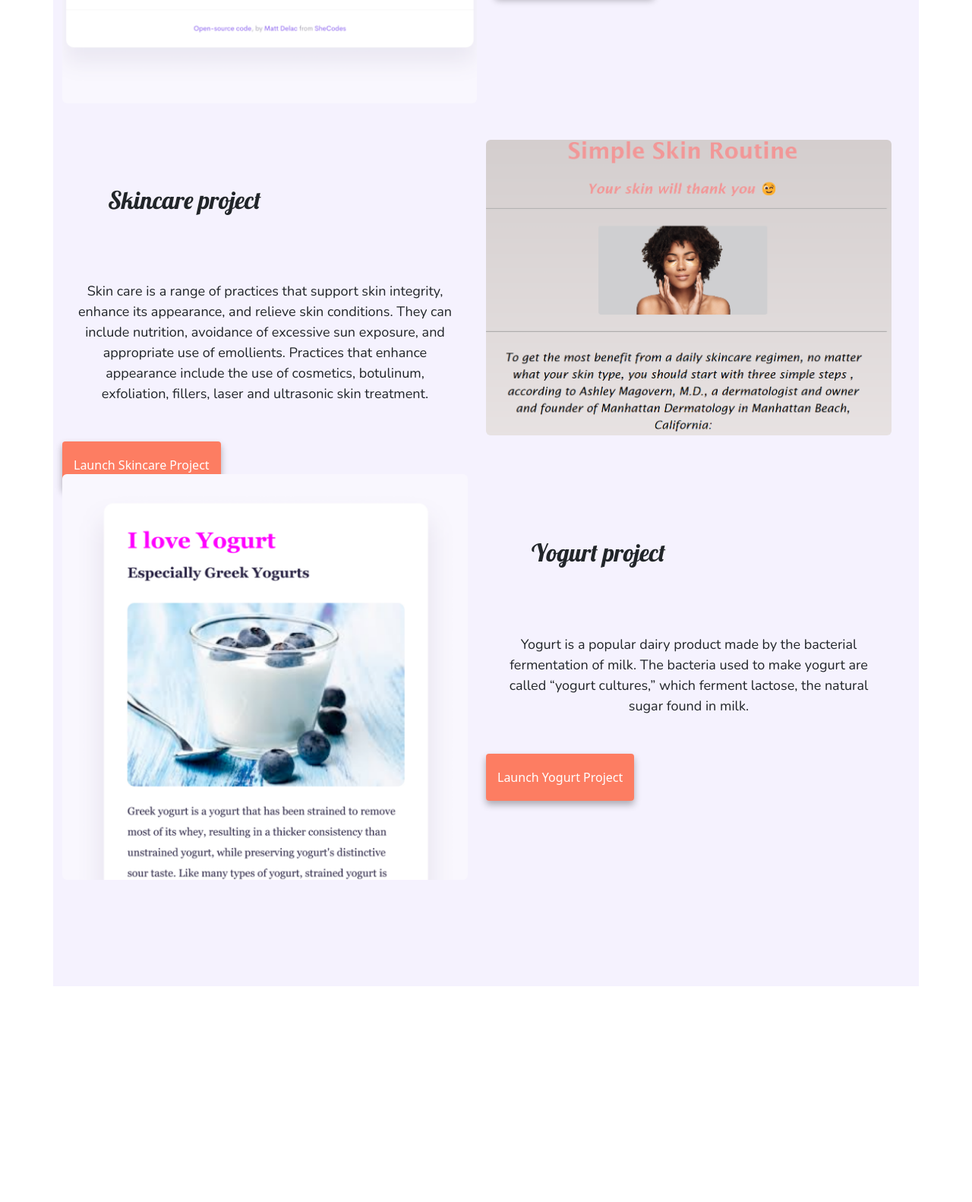
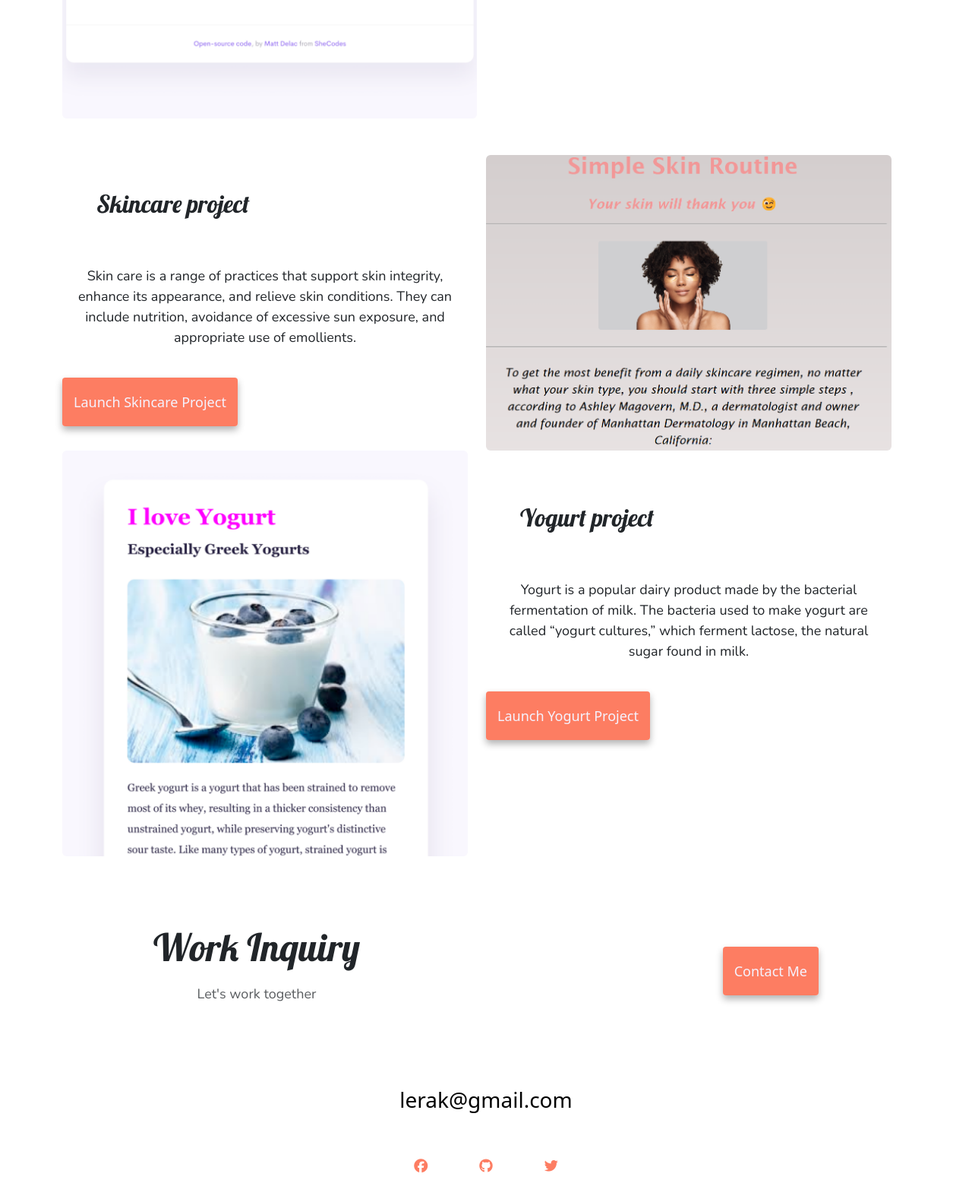
Before and after one commit to Motsoeneg/project-About-Me, a plain HTML site: page index.html in a window 1280 px wide. Shown: the part 1124-2706 px from the top of the page at 76% size. Before the commit the page ends 2422 px from the top, so only its background shows below. Drawn offline with nearby package versions, Linux system fonts and the light colour scheme; a web font is replaced by a local one.

Commit message:
added footer styling

```diff
--- a/index.html
+++ b/index.html
@@ -69,7 +69,7 @@
       </div>
     </nav>
     <div class="hero">
-      <h2>👋 Hi I am</h2>
+      <h2>Hi I am</h2>
       <h1>Sinqobile Motsoeneng</h1>
       <h3 class="mb-3">Front-end developer, based in Durban</h3>
       <div class="navigation-links">
@@ -97,7 +97,7 @@
             horizons by providing you with the most accurate weather in Africa.
           </p>
           <div class="mt-5">
-            <a href="#" class="primary-link" title="Launch weather project">
+            <a href="#" class="btn-branding" title="Launch weather project">
               Launch weather project
             </a>
           </div>
@@ -110,17 +110,15 @@
               Skin care is a range of practices that support skin integrity,
               enhance its appearance, and relieve skin conditions. They can
               include nutrition, avoidance of excessive sun exposure, and
-              appropriate use of emollients. Practices that enhance appearance
-              include the use of cosmetics, botulinum, exfoliation, fillers,
-              laser and ultrasonic skin treatment.
+              appropriate use of emollients.
             </p>
             <div class="mt-5">
-              <a href="#" class="primary-link" title="Launch skincare app"
+              <a href="#" class="btn-branding" title="Launch skincare app"
                 >Launch skincare project</a
               >
             </div>
           </div>
-          <div class="col-6 d-none d-md-block">
+          <div class="col d-none d-md-block">
             <img
               src="images/skin.png"
               class="img-fluid rounded"
@@ -144,13 +142,46 @@
               in milk.
             </p>
             <div class="mt-5">
-              <a href="#" class="primary-link" title="Launch yogurt project"
+              <a href="#" class="btn-branding" title="Launch yogurt project"
                 >Launch Yogurt project</a
               >
             </div>
           </div>
         </div>
       </div>
+      <footer>
+        <div
+          class="contact-box d-flex justify-content-between mb-5 d-none d-md-flex"
+        >
+          <div>
+            <h4>Work Inquiry</h4>
+            <p class="text-muted">Let's work together</p>
+          </div>
+          <div class="mt-5">
+            <a href="contact.html" class="btn-branding" title="contact me"
+              >Contact me</a
+            >
+          </div>
+        </div>
+
+        <div class="d-flex justify-content-center mb-5">
+          <a href="mailto:lerak@gmail.com" class="email-link"
+            >lerak@gmail.com</a
+          >
+        </div>
+        <div class="social-links d-flex justify-content-center mb-5">
+          <a href="https//www.facebaook.com" target="_blank">
+            <i class="fa-brands fa-facebook"></i
+          ></a>
+
+          <a href="https//www.github.com" target="_blank"
+            ><i class="fa-brands fa-github"></i
+          ></a>
+          <a href="https//www.twitter.com" target="_blank"
+            ><i class="fa-brands fa-twitter"></i
+          ></a>
+        </div>
+      </footer>
     </div>
   </body>
 </html>
--- a/style.css
+++ b/style.css
@@ -14,6 +14,22 @@ font-family: 'Oswald', sans-serif; */
 
 body {
   margin: 60px auto;
+}
+
+h3 {
+  font-size: 24px;
+  opacity: 0.7;
+}
+
+p {
+  font-family: var(--sub-heading-font);
+  padding: 10px;
+  font-size: 18px;
+  line-height: 1.5;
+  text-align: center;
+}
+footer {
+  margin: 60px 0;
 }
 
 .hero {
@@ -38,18 +54,6 @@ body {
   font-size: 36px;
 }
 
-h3 {
-  font-size: 24px;
-  opacity: 0.7;
-}
-
-p {
-  font-family: var(--sub-heading-font);
-  padding: 20px;
-  font-size: 18px;
-  line-height: 1.5;
-  text-align: center;
-}
 .about-content {
   background-color: var(--secondary-color);
   text-align: center;
@@ -72,33 +76,14 @@ p {
   line-height: 1.5;
   text-align: center;
 }
-.button {
-  margin: 20px;
-  border-radius: 4px;
-  padding: 20px 15px;
-  text-decoration: none;
-  text-transform: capitalize;
-  font-size: 18px;
-  line-height: 27px;
-  padding: 12px 20px;
-  padding-bottom: 20px;
-  background: var(--primary-color);
-  box-shadow: var(--box-shadow);
-  color: var(--secondary-color);
-}
+
 .homepage {
   padding: 140px;
-  background: var(--secondary-color);
 }
 
 .heading {
   font-family: var(--primary-font-heading);
-  padding: 60px;
-}
-.navigation-links {
-  display: flex;
-  margin-top: 40px;
-  justify-content: center;
+  padding: 45px;
 }
 
 .navigation-links a {
@@ -122,31 +107,18 @@ p {
   border: 1px solid #fd7d62;
 }
 
-.homepage-link {
-  color: var(--primary-color);
-  text-align: center;
-  display: block;
-}
-
-.email-link {
-  display: flex;
-  justify-content: center;
-  color: var(--primary-color);
-  font-size: 28px;
-  text-decoration: none;
-}
-
-.email-link:hover {
-  text-decoration: underline;
-}
-.primary-link {
+.btn-branding {
+  font-size: 18px;
+  line-height: 27px;
+  padding: 12px 20px;
+  padding-bottom: 20px;
   border-radius: 4px;
   padding: 20px 15px;
   text-decoration: none;
   text-transform: capitalize;
   background: var(--primary-color);
   box-shadow: var(--box-shadow);
-  color: white;
+  color: var(--secondary-color);
 }
 .content-container {
   text-align: center;
@@ -158,19 +130,48 @@ p {
   font-family: var(--primary-font-heading);
 }
 .logo {
-  width: 100px;
+  width: 120px;
+}
+
+footer .email-link {
+  color: black;
+  font-size: 28px;
+  text-decoration: none;
+}
+footer .social-links i {
+  margin: 0 20px;
+  color: var(--primary-color);
+  background-color: var(--secondary-colorss);
+  padding: 10px 14px;
+  font-size: 18px;
+  border-radius: 50%;
+  transition: all 100ms ease-in-out;
+}
+footer .social-links i:hover {
+  color: black;
+  background-color: var(--primary-color);
+}
+footer .contact-box h4 {
+  font-size: 50px;
+  text-align: center;
+  font-family: var(--primary-font-heading);
+}
+footer .contact-box {
+  padding: 30px 120px;
+  border-radius: 10px;
+}
+.email-link:hover {
+  color: var(--primary-color);
+  text-decoration: underline;
 }
 
 @media (max-width: 600px) {
-  .about-content h1 {
-    font-size: 48px;
+  .hero h1 {
+    font-size: 40px;
   }
-  .about-content {
-    text-align: center;
-    padding: 0;
+  footer .contact-box h4 {
+    font-size: 20px;
   }
-}
-@media (max-width: 600px) {
   .img-fluid {
     display: none;
   }
@@ -180,9 +181,20 @@ p {
   .container {
     background-color: blanchedalmond;
   }
-
-  .mt-5 {
+  .homepage {
+    padding-top: 70px;
+  }
+  .btn-branding {
     text-align: center;
+    padding: 5px;
+    display: block;
+  }
+  .about-content h1 {
+    font-size: 48px;
+  }
+  .about-content {
+    text-align: center;
+    padding: 0;
   }
 }
 @media (max-width: 1252px) {
```
Also changed, not shown: about.html (+1 -1 lines), contact.html (+3 -3 lines).
